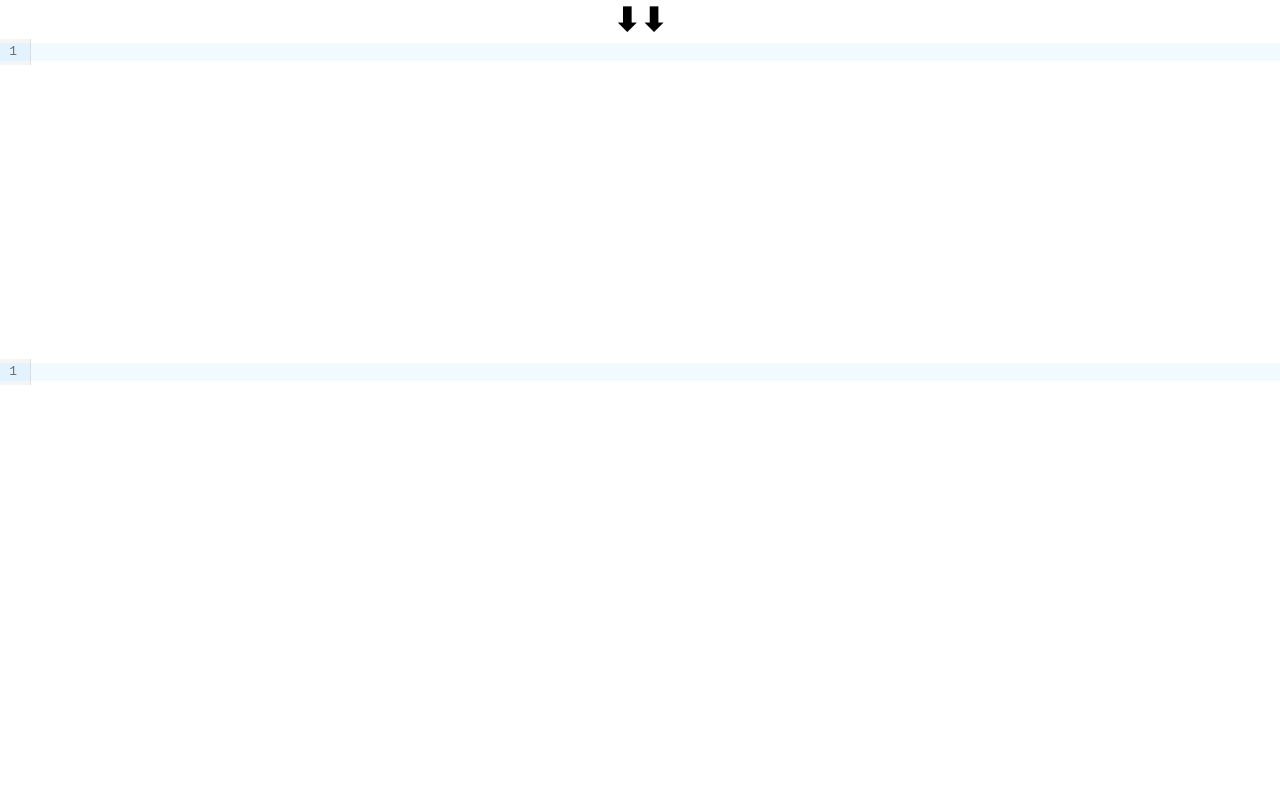
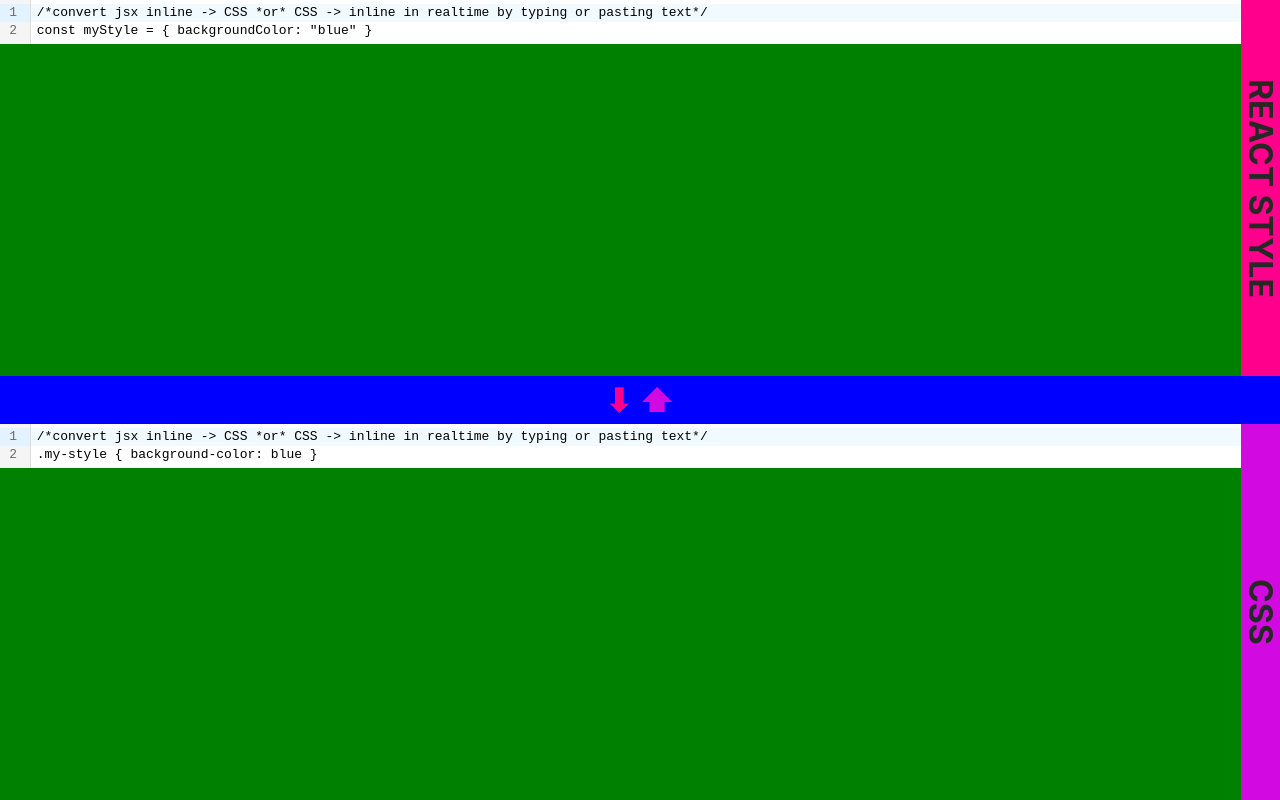
Before and after one commit to daslyfe/react-inline-css-converter, a React (Create React App) app: page / in a window 1280 px wide. Built offline with nearby package versions, Linux system fonts and the light colour scheme.

Commit message:
refactoring, styling, need to prevent camelcasing on certain css variables

```diff
--- a/src/App.css
+++ b/src/App.css
@@ -1,17 +1,60 @@
-
-.box {
-  width: 40vw;
-  height: 40vh;
-  overflow: auto;
-  background: yellowgreen;
+:root {
+  --accent1: #ff008c;
+  --accent2: #d309e2;
+  --dark: #252924;
 }
 
 p {
   margin: 0;
   line-height: 1.4em;
 }
+h1 {
+  margin: 0;
+  text-align: center;
+}
 
+.text-dark {
+  color: var(--dark);
+}
+.text-accent1 {
+  color: var(--accent1);
+}
+.text-accent2 {
+  color: var(--accent2);
+}
+.bg-dark {
+  background: var(--dark);
+}
+.bg-accent1 {
+  background: var(--accent1);
+}
+.bg-accent2 {
+  background: var(--accent2);
+}
+
+.flex {
+  display: flex;
+}
+
+.app {
+  display: flex;
+  flex-direction: column;
+  justify-content: space-between;
+  background: blue;
+  height: 100vh;
+  width: 100vw;
+  flex-flow: column nowrap;
+}
 .code-box-wrapper {
-  width: 100vw;
-  height: 40vh;
+  width: 100%;
+  height: 47vh;
+  background: green;
 }
+
+
+.sideways-text-box {
+  width: auto;
+  height: full;
+  writing-mode: vertical-rl;
+  text-orientation: mixed;
+}
--- a/src/App.js
+++ b/src/App.js
@@ -1,95 +1,64 @@
 import "./App.css";
-import { createRef, useState } from "react";
-import { ar, num } from "./utility/utility";
+import { useState } from "react";
+
 import CodeFormatter from "./utility/code-formatter";
-import CodeMirror from "@uiw/react-codemirror";
-import "codemirror/keymap/sublime";
-import "./css/codebox.css";
-// import "codemirror/theme/shadowfox.css";
 
-const defaultInput = `//you can paste text to convert jsx style objects directly to css classes
-//comments get converted as well
-
-const style = {
-  margin: 0,
-  padding: 0,
-  fontSize: "1vw", //jsx style rules convert to equivalent css rules
-}
-
-let otherStyle = {
-  fontWeight: "bold",
-  collor: "blue", //non-matching or misspelled rules are highlighted
-  backgroundColor: "red"
-}
-
-/* you can also drop in fragments of jsx styles */
-marginBottom: "2em", marginTop: "4em",
-`;
-
-const testCssInput = `.style {
-  margin: 0;
-  padding: 0;
-  font-size: 1vw;  /*jsx style rules convert to equivalent css rules*/
-}
-
-.other-style {
-  font-weight: bold;
-  collor: blue;  /*non-matching or misspelled rules are highlighted*/
-  background-color: red
-}
-.other-style { font-weight: bold; collor: blue;  /*non-matching or misspelled rules are highlighted*/ background-color: red }
-`;
+const defaultInput = [
+  `//convert jsx inline -> CSS *or* CSS -> inline in realtime by typing or pasting text`,
+  `const myStyle = { backgroundColor: "blue" }`,
+];
 
 function App() {
-  // const [userInput, setUserInput] = useState([]);
-  const [fromCss, setFromCss] = useState([]);
-  const [fromJsx, setFromJsx] = useState([]);
+  const [fromCss, setFromCss] = useState(defaultInput);
+  const [fromJsx, setFromJsx] = useState(defaultInput);
 
+  console.log(fromJsx);
+  const handleUserInput = (e) => {
+    const { doc } = e;
+    const { modeOption } = doc;
+    const { focused } = e.state;
+    const { children } = doc;
 
-
-  const handleUserInput = ({ doc }) => {
-    const { modeOption } = doc;
-    console.log("modeOption " + modeOption)
-    const { children } = doc;
+    //get the line text from each array and flatten to single array
     const lines = children
       .map(({ lines }) => lines.map(({ text }) => text))
       .flat(1);
-    modeOption === "text/jsx" ? setFromJsx(lines) : setFromCss(lines);
-    console.log(lines);
+
+    //update the respective states, prevent rerender in the box you are typing in
+    if (modeOption === "text/jsx" && focused) {
+      setFromJsx(lines);
+    } else if (modeOption === "text/css" && focused) {
+      setFromCss(lines);
+    }
   };
 
-  // const handleSelect = ({ target }) => {
-  //   setMode(target.value);
-  // };
-
   return (
-    <div className="App">
-      <div className="">
-        {/* <label htmlFor="convert">convert:</label>
-
-        <select name="convert" id="cars" onChange={handleSelect}>
-          <option value="tocss">React inline to CSS</option>
-          <option value="tojsx">CSS to React inline</option>
-        </select> */}
+    <div className="app">
+      <div className="flex">
+        <CodeFormatter
+          key={"jsx"}
+          onChange={handleUserInput}
+          stringArray={fromCss}
+          mode={"jsx"}
+        />
+        <div className="bg-accent1 sideways-text-box">
+          <h1 className="text-dark">REACT STYLE</h1>
+        </div>
       </div>
-
-      {/* <div className="code-box-wrapper">
-        <CodeMirror
-          value={defaultInput}
+      <h1 className="text-accent1">
+        &#11015; <span className="text-accent2">&#11014;</span>
+      </h1>
+      <div className="flex">
+        <CodeFormatter
+          key={"css"}
           onChange={handleUserInput}
-          options={{
-            theme: "codebox",
-            tabSize: 2,
-            keyMap: "sublime",
-            mode: "jsx",
-          }}
+          stringArray={fromJsx}
+          mode={"css"}
         />
-      </div> */}
-      <center>
-        <h1 style={{ margin: 0 }}>&#11015;&#11015;</h1>
-      </center>
-      <CodeFormatter key={"jsx"} onChange={handleUserInput} stringArray={fromCss} mode={"jsx"} />
-      <CodeFormatter key={"css"} onChange={handleUserInput} stringArray={fromJsx} mode={"css"} />
+        <div className="bg-accent2 sideways-text-box">
+          <h1 className="text-dark">CSS</h1>
+        </div>
+      </div>
     </div>
   );
 }
--- a/src/utility/code-formatter.js
+++ b/src/utility/code-formatter.js
@@ -12,7 +12,14 @@ const findClassName = /\.(.*?)\{/g;
 const findHyphenAndNextLetter = /-[a-z]/g;
 const findBetweenColonAndSemicolon = /(?<=:)(.*?)(?=;)/g;
 
-function CodeFormatter({ mode, stringArray, onChange, className, style }) {
+function CodeFormatter({
+  mode,
+  stringArray,
+  onChange,
+  className,
+  style,
+  onFocus,
+}) {
   const reAddComments = (comments, filteredArray) => {
     //convert js style syntax array to css/js style syntax array
     comments = comments.map(({ comment, index }) =>
@@ -23,7 +30,7 @@ function CodeFormatter({ mode, stringArray, onChange, className, style }) {
     //add the comments back in with the correct syntax
     comments.forEach(
       ({ comment, index }) =>
-        (filteredArray[index] = `${filteredArray[index]} ${comment}`)
+        (filteredArray[index] = `${filteredArray[index]}${comment}`)
     );
 
     //convert array to a single string with linebreak character between each item in array
@@ -31,12 +38,11 @@ function CodeFormatter({ mode, stringArray, onChange, className, style }) {
   };
 
   const toCss = () => {
-    console.log("toCSS triggered")
     let comments = [];
     const filteredArray = stringArray.map((string, index) => {
       //filter out code comments
       string = string.replace(findComments, (match) => {
-        comments.push({ comment: match, index: index });
+        comments.push({ comment: match.trim(), index: index });
         return "";
       });
       const openBracketIndex = string.indexOf("{");
@@ -63,7 +69,7 @@ function CodeFormatter({ mode, stringArray, onChange, className, style }) {
 
       return string;
     });
-    console.log(reAddComments(comments, filteredArray))
+
     return reAddComments(comments, filteredArray);
   };
   const toJsx = () => {
@@ -72,7 +78,7 @@ function CodeFormatter({ mode, stringArray, onChange, className, style }) {
     const filteredArray = stringArray.map((string, index) => {
       //remove comments, and store them with their index to be added back in later
       string = string.replace(findComments, (match) => {
-        comments.push({ comment: match, index: index });
+        comments.push({ comment: match.trim(), index: index });
         return "";
       });
 
@@ -94,7 +100,6 @@ function CodeFormatter({ mode, stringArray, onChange, className, style }) {
     return reAddComments(comments, filteredArray);
   };
   const convertedString = mode === "css" ? toCss() : toJsx();
-  console.log(mode + " " + convertedString)
 
   return (
     <div style={style} className={`code-box-wrapper ${className}`}>
```
Also changed, not shown: 1 other file (tests, documents, lock files or other folders).
